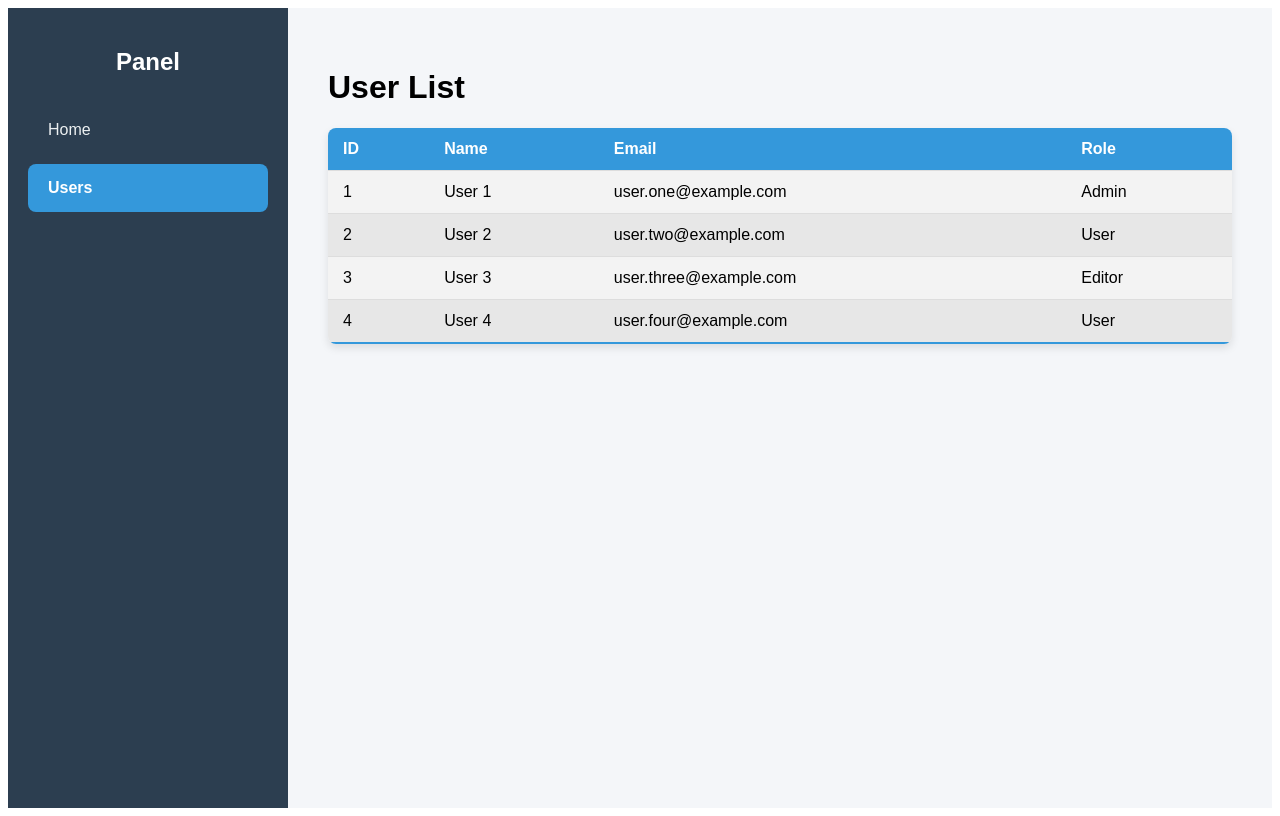
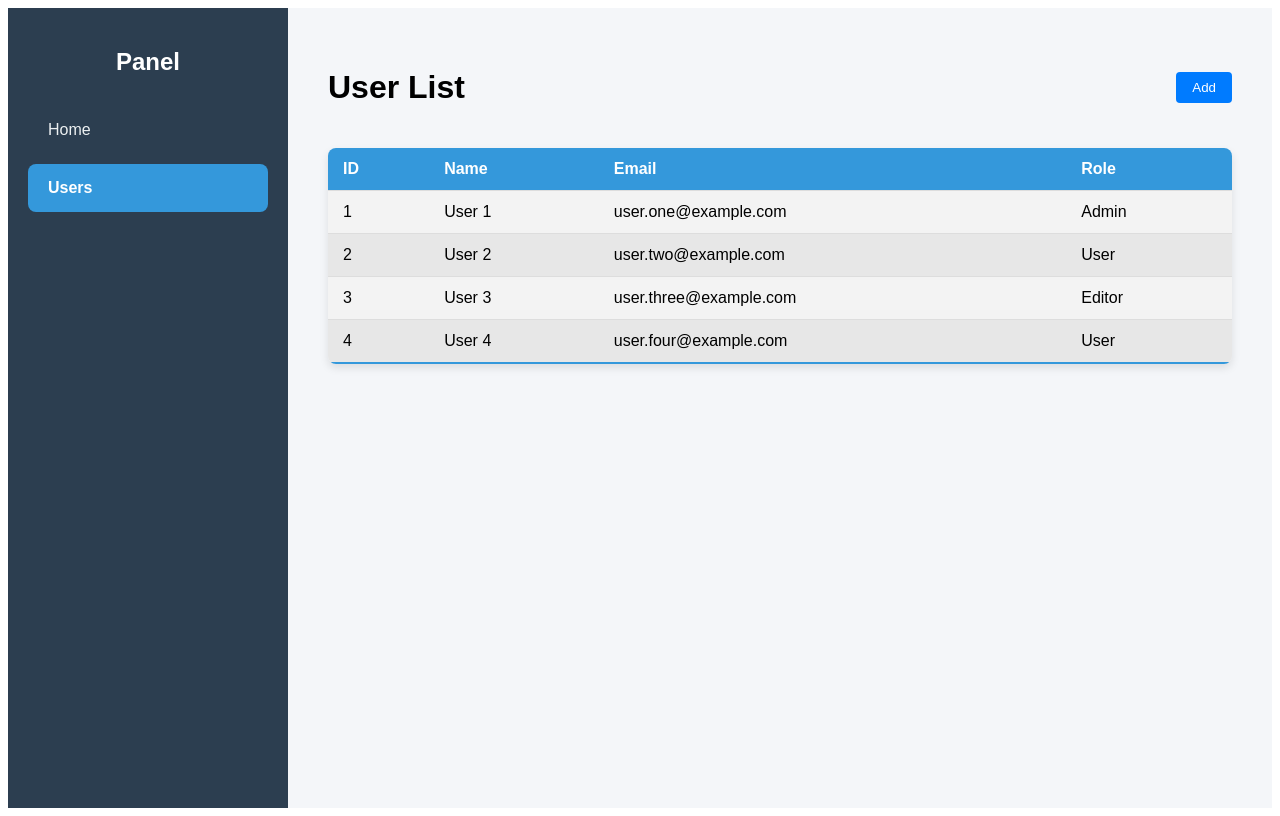
Before and after one commit to gmzjohn/finantial-solution-ui, an Angular app: page /dashboard in a window 1280 px wide. Both pictures are taken after a click on the item "Users". Built offline with nearby package versions, Linux system fonts and the light colour scheme.

Commit message:
feat: add users header with button and styling

```diff
--- a/src/app/view/users/users.css
+++ b/src/app/view/users/users.css
@@ -0,0 +1,19 @@
+.users-header {
+  display: flex;
+  justify-content: space-between;
+  align-items: center;
+  margin-bottom: 16px;
+}
+
+.users-header button {
+  padding: 8px 16px;
+  background-color: #007bff;
+  color: white;
+  border: none;
+  border-radius: 4px;
+  cursor: pointer;
+}
+
+.users-header button:hover {
+  background-color: #0056b3;
+}
--- a/src/app/view/users/users.html
+++ b/src/app/view/users/users.html
@@ -1,2 +1,5 @@
-<h1>{{ title }}</h1>
+<div class="users-header">
+  <h1>{{ title }}</h1>
+  <button>Add</button>
+</div>
 <app-dynamic-table [trackByKey]="'id'" [columns]="userColumns" [data]="userData"></app-dynamic-table>
```
